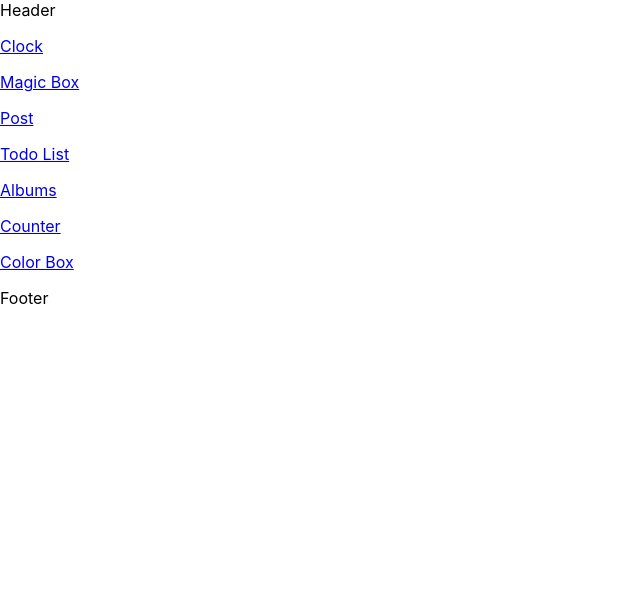
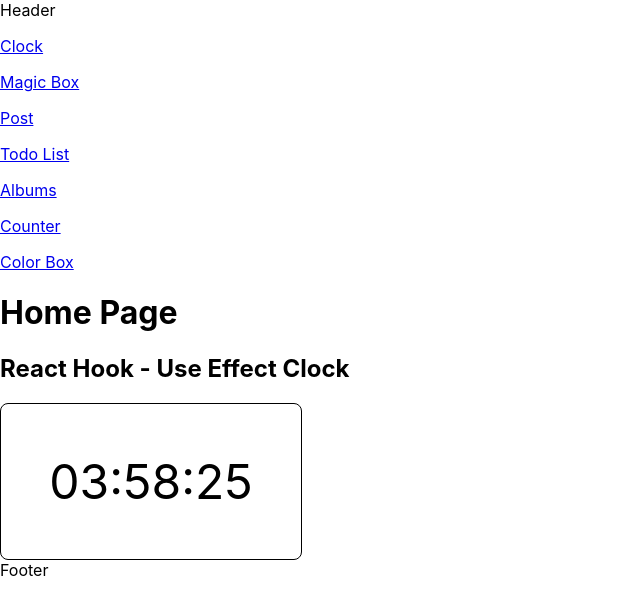
Before and after one commit to lehai051092/reactjs-base-2022, a React (Create React App) app: page / in a window 1280 px wide. Shown: the top 614 px of the page, without its empty margins (0-640 px from the left). Built offline with nearby package versions, Linux system fonts and the light colour scheme; the HTML template or start-up script is replaced by a standard one.

Commit message:
React Routing - Switch, Redirect, exact

```diff
--- a/src/App.js
+++ b/src/App.js
@@ -5,7 +5,8 @@ import ColorBox from "./features/ColorBox";
 import PostFeature from "./features/Post";
 import ClockFeature from "./features/Clock";
 import MagicBoxFeature from "./features/MagicBox";
-import {NavLink, Route} from 'react-router-dom';
+import {NavLink, Route, Switch, Redirect} from 'react-router-dom';
+import HomeFeature from "./features/Home";
 
 function App() {
   return (
@@ -21,6 +22,10 @@ function App() {
         <p><NavLink to="/color-box">Color Box</NavLink></p>
       </div>
 
+      <Switch>
+        <Redirect from="/home" to="/" />
+
+        <Route path="/" component={HomeFeature} exact/>
         <Route path="/clock" component={ClockFeature}/>
         <Route path="/magic-box" component={MagicBoxFeature}/>
         <Route path="/post" component={PostFeature}/>
@@ -28,7 +33,7 @@ function App() {
         <Route path="/albums" component={AlbumFeature}/>
         <Route path="/counter" component={CounterFeature}/>
         <Route path="/color-box" component={ColorBox}/>
-
+      </Switch>
       <div>
         Footer
       </div>
--- /dev/null
+++ b/src/features/Home/index.jsx
@@ -0,0 +1,16 @@
+import React from 'react';
+import PropTypes from 'prop-types';
+import ClockFeature from "../Clock";
+
+HomeFeature.propTypes = {};
+
+function HomeFeature(props) {
+  return (
+    <div>
+      <h1>Home Page</h1>
+      <ClockFeature/>
+    </div>
+  );
+}
+
+export default HomeFeature;
```
Lines whose indentation alone changed are shown as unchanged.
